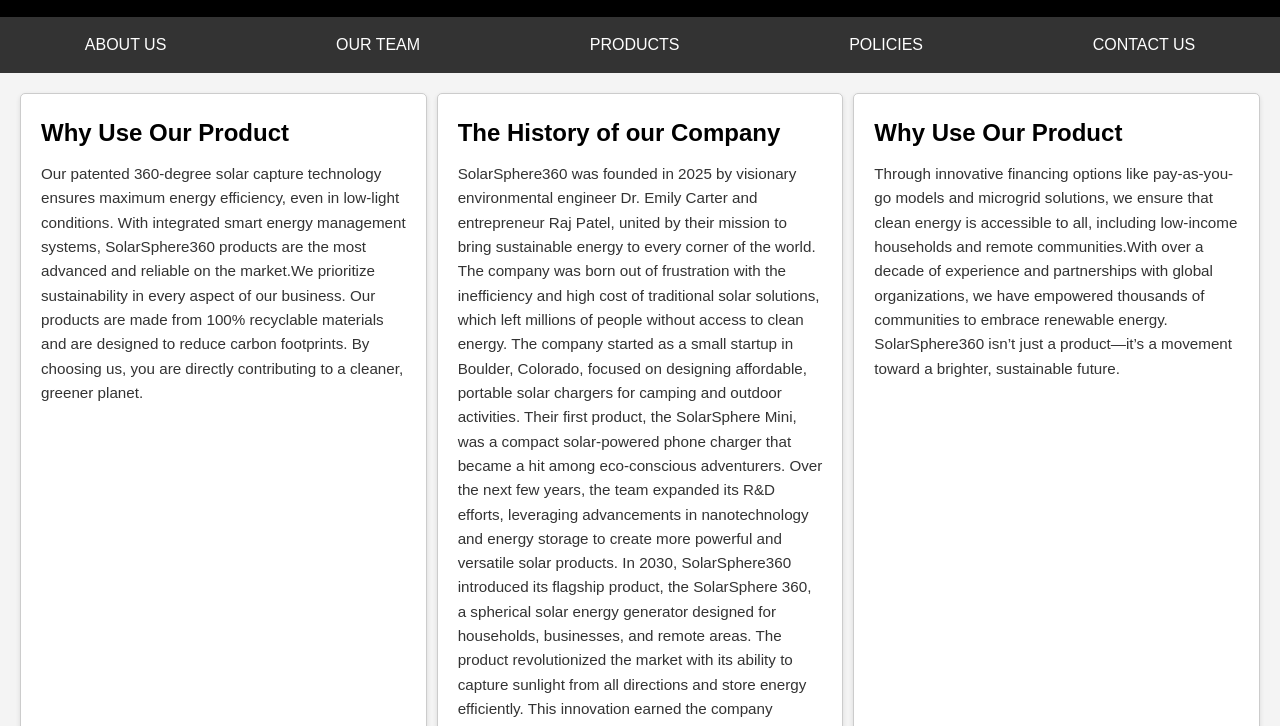
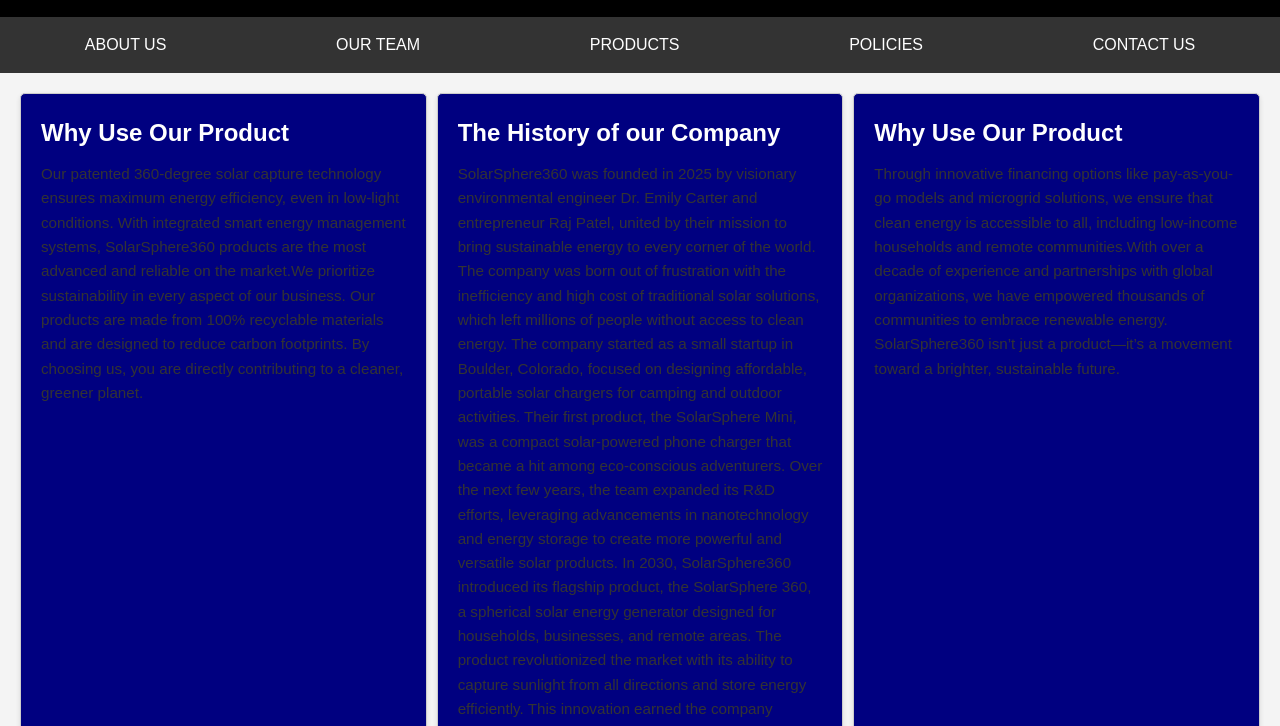
Before and after one commit to ellieod8/dif, a plain HTML site: page index.html in a window 1280 px wide. Shown: the part 74-800 px from the top of the page. Drawn offline with Linux system fonts and the light colour scheme.

Commit message:
Update styles.css

```diff
--- a/styles.css
+++ b/styles.css
@@ -57,7 +57,7 @@
 
 .section {
     flex: 1;
-    background-color: white;
+    background-color: navy;
     padding: 20px;
     border: 1px solid #ccc;
     border-radius: 5px;
@@ -66,7 +66,7 @@
 
 .section h2 {
     margin-bottom: 10px;
-    color: black;
+    color: white;
     font-size: 1.5em;
 }
 
```
